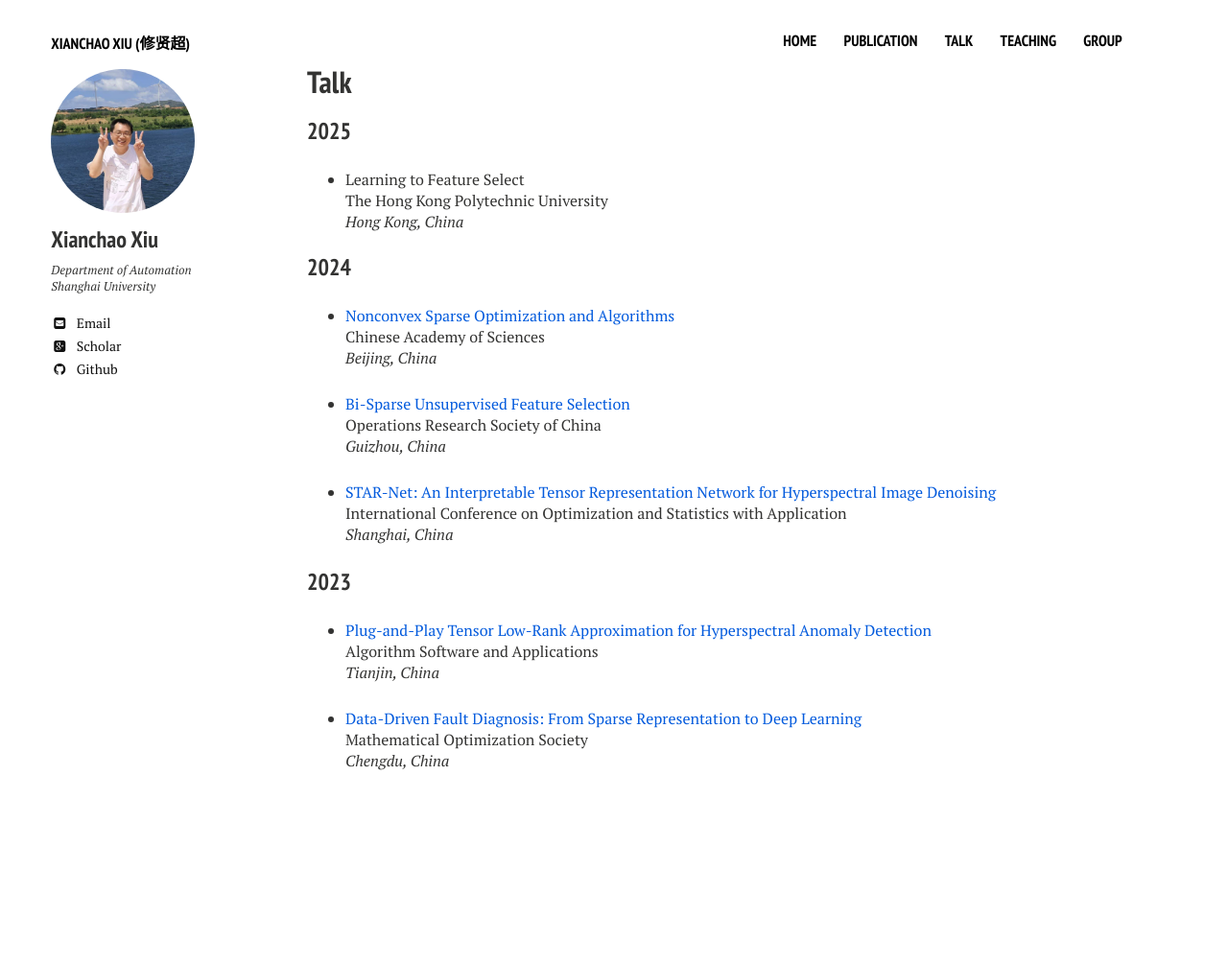
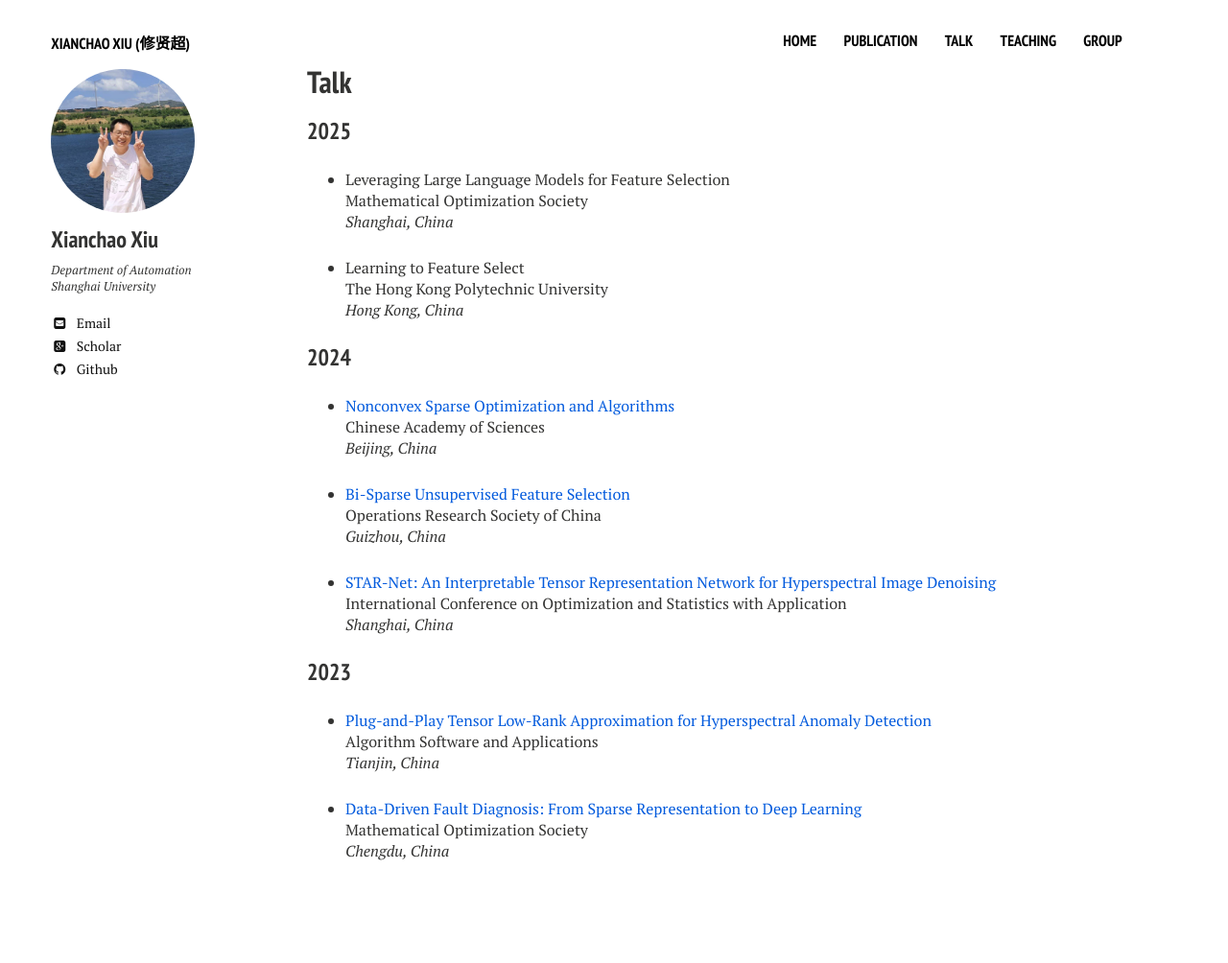
Before and after one commit to xianchaoxiu/xianchaoxiu.github.io, a Jekyll site: the page built from talk/index.md, in a window 1280 px wide. Shown: the whole page at 96% size. Built offline with Jekyll 4.4.1, drawn with Linux system fonts in a browser that asks for light colours; nearby versions of some CDN libraries; before the commit the page ends 910 px from its top, so only the background shows below that.

Commit message:
Update index.md

```diff
--- a/talk/index.md
+++ b/talk/index.md
@@ -10,6 +10,13 @@ share: false
 
 
 ### 2025
+
+
+* Leveraging Large Language Models for Feature Selection <br>
+Mathematical Optimization Society <br>
+<i>Shanghai, China</i><br>
+
+
 * Learning to Feature Select <br>
 The Hong Kong Polytechnic University <br>
 <i>Hong Kong, China</i><br>
```
